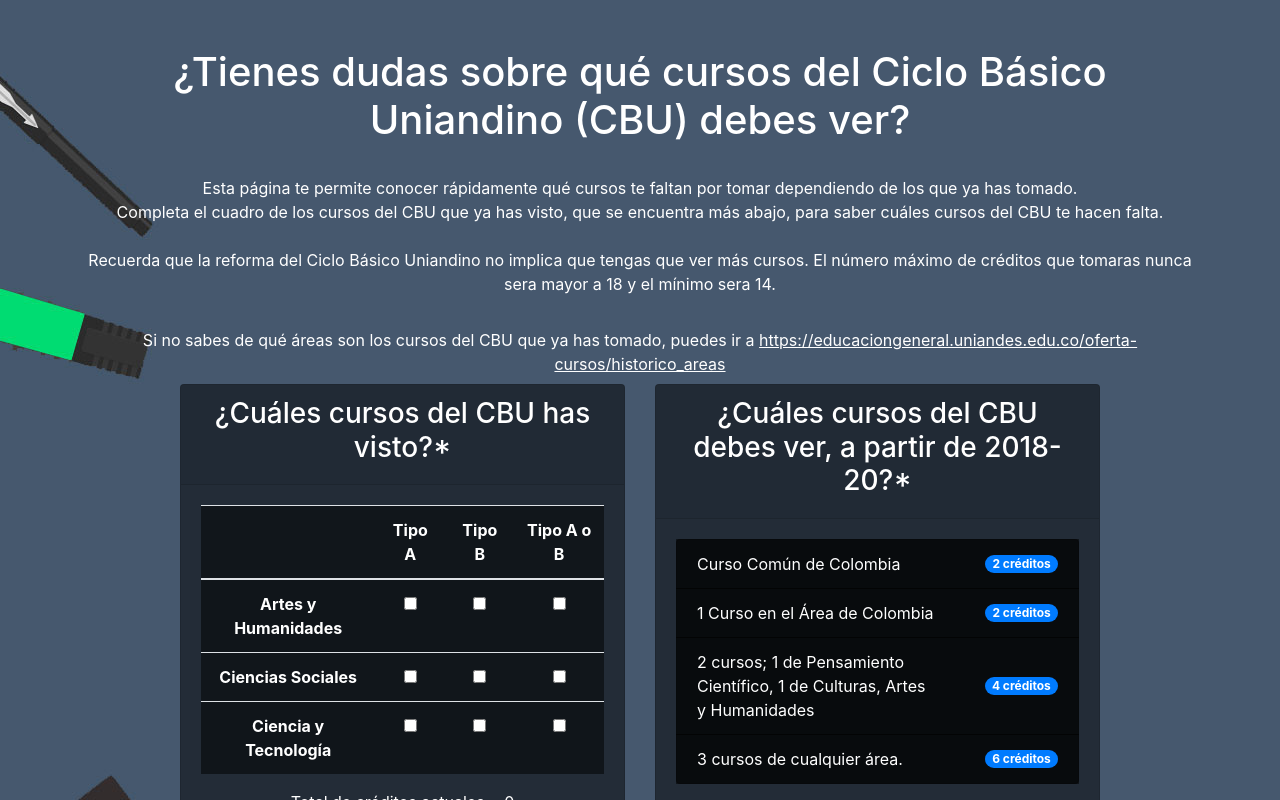
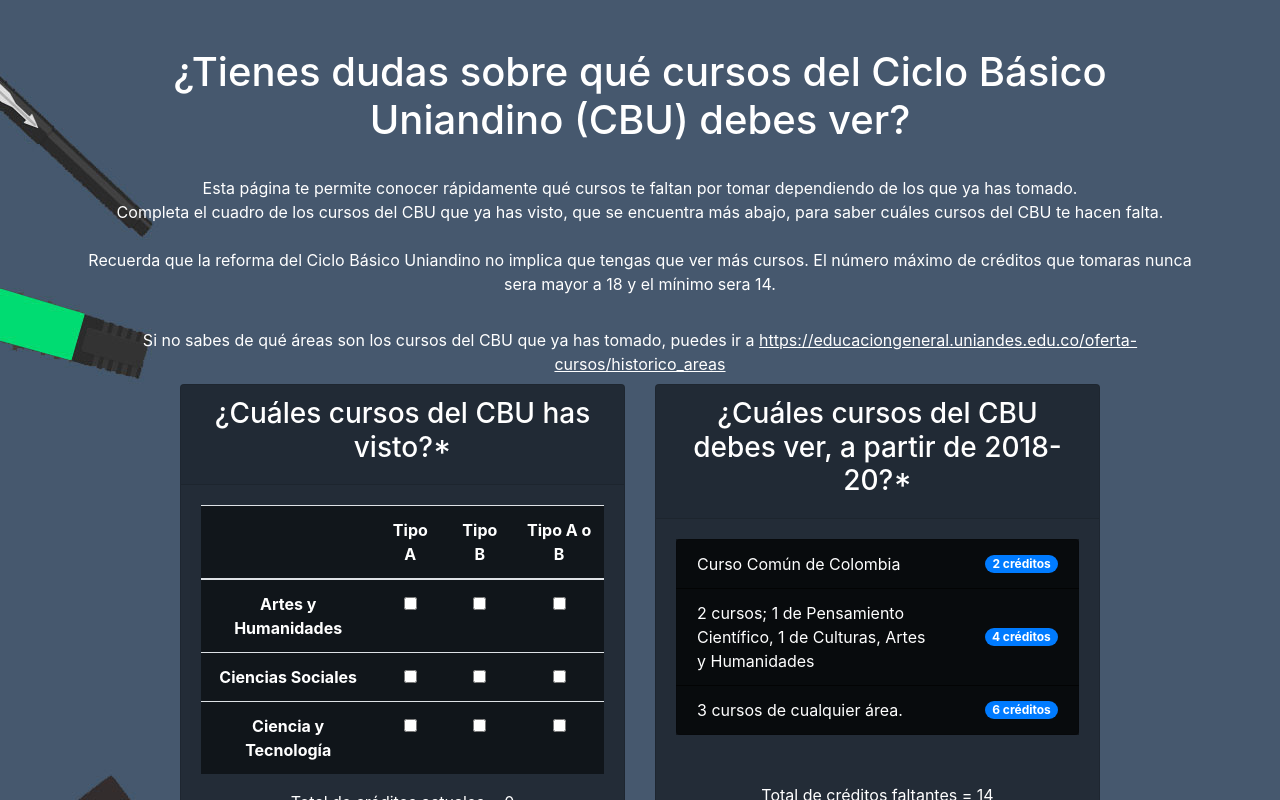
Before and after one commit to syvelasquez10/cbus2018, an Angular app: page / in a window 1280 px wide. Shown: the top 800 px of the page. Built offline with nearby package versions, Linux system fonts and the light colour scheme.

Commit message:
cambio de regle 12 créditos

```diff
--- a/src/app/app.component.html
+++ b/src/app/app.component.html
@@ -75,12 +75,12 @@
         </div>
         <div class="card-body">
           <ul style="background-color:rgba(0, 0, 0, 0.5);" class="list-group" >
-            <li *ngIf="this.getCreditosActuales() <= 12" style="background-color:rgba(0, 0, 0, 0.5);" class="list-group-item d-flex justify-content-between align-items-center">
+            <li *ngIf="this.getCreditosActuales() <= 9" style="background-color:rgba(0, 0, 0, 0.5);" class="list-group-item d-flex justify-content-between align-items-center">
               Curso Común de Colombia
               <span class="badge badge-primary badge-pill">2 créditos</span>
             </li>
-            <li *ngIf="getCreditosActuales() <= 9" style="background-color:rgba(0, 0, 0, 0.5);" class="list-group-item d-flex justify-content-between align-items-center">
-              1 Curso en el Área de Colombia
+            <li *ngIf="getCreditosActuales() === 12 && !areaFaltante()" style="background-color:rgba(0, 0, 0, 0.5);" class="list-group-item d-flex justify-content-between align-items-center">
+              1 Curso en cualquier área. (Culturas, Artes y Humanidades, Pensamiento Científico y Colombia)
               <span class="badge badge-primary badge-pill">2 créditos</span>
             </li>
             <li *ngIf="cursosRestantes() != 0" style="background-color:rgba(0, 0, 0, 0.5);" class="list-group-item d-flex justify-content-between align-items-center">
--- a/src/app/app.component.ts
+++ b/src/app/app.component.ts
@@ -136,7 +136,7 @@
       }
     } else if (this.getCreditosActuales() >= 12) {
       if (this.unoPorTipo()) {
-        return ' curso de cualquier área.';
+        return false;
       } else {
        if (this.artesCompleto()) {
         return ' curso de Pensamiento Científico.';
```
